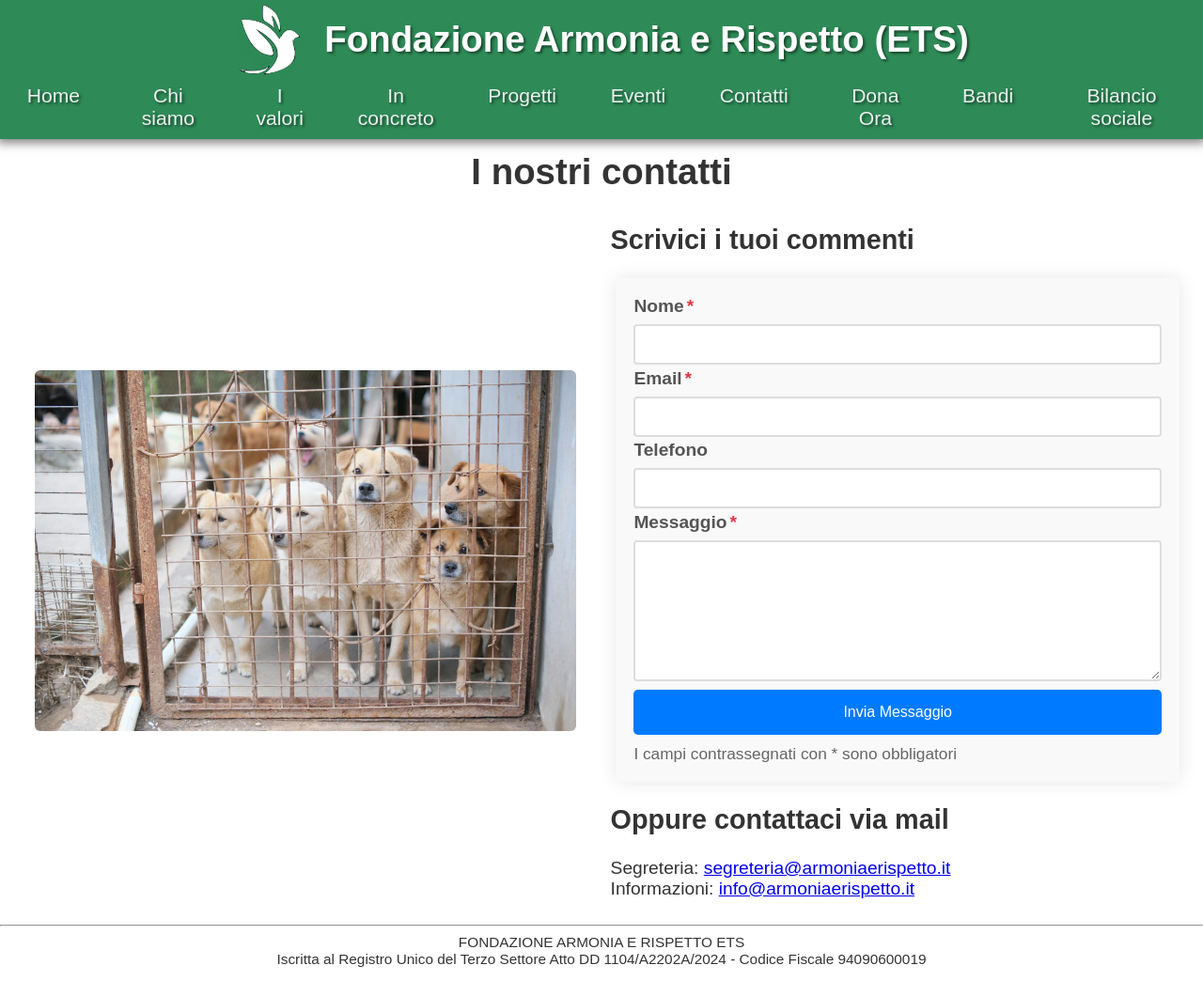
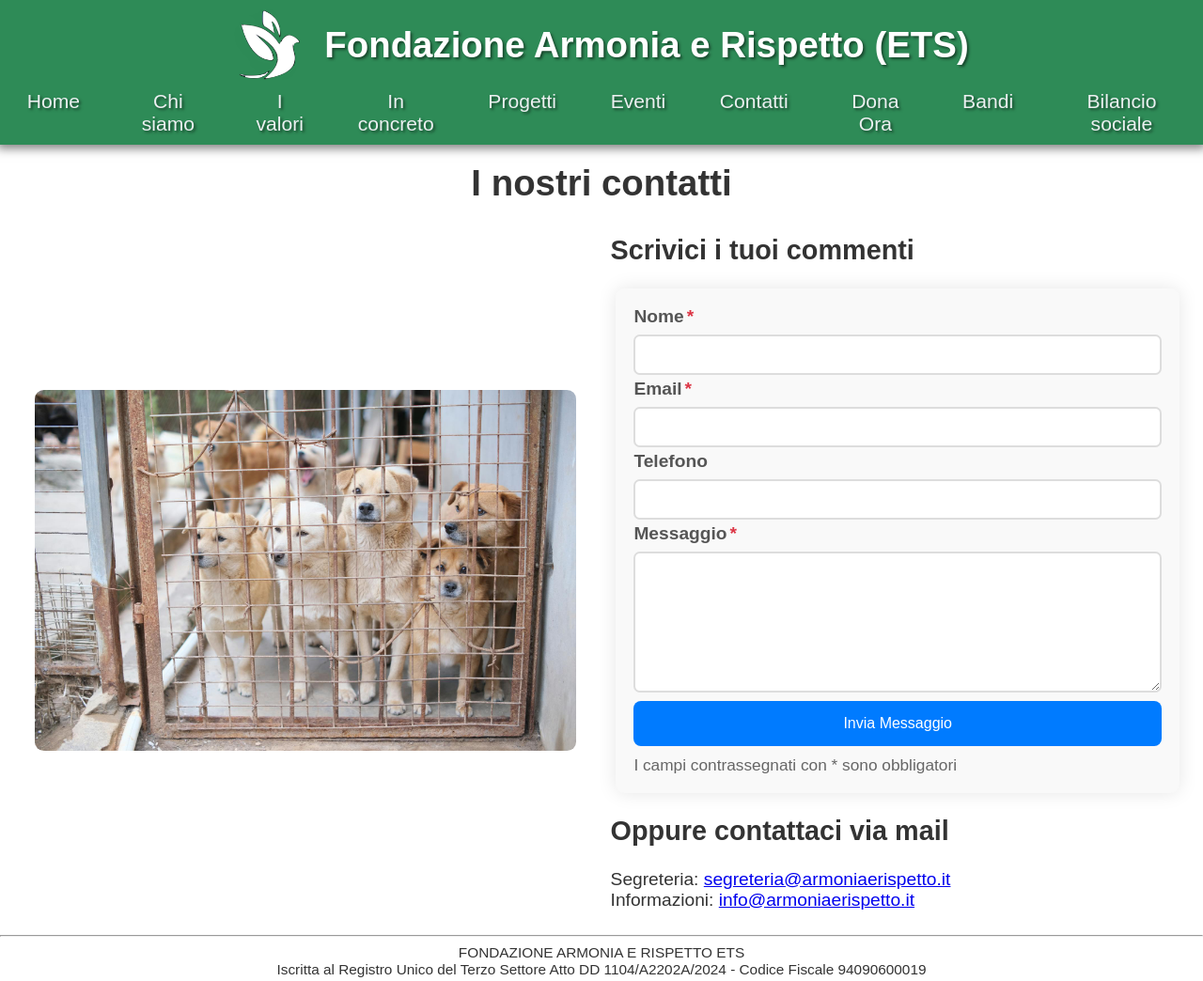
Before and after one commit to alexcucc/armoniaerispetto, a PHP site: page /contatti.php in a window 1280 px wide. Shown: the whole page at 94% size. Run offline with PHP 8.4, Linux system fonts and the light colour scheme.

Commit message:
display improvements

```diff
--- a/contatti.php
+++ b/contatti.php
@@ -17,7 +17,7 @@
           <div class="content">
             <img class="image" src="images/dogs.jpg">
           </div>
-          <div class="content">
+          <div class="content" style="display: block;">
             <h2>Scrivici i tuoi commenti</h2>
             <div class="contact-form-container">
               <form id="contactForm" class="contact-form">
--- a/eventi.php
+++ b/eventi.php
@@ -14,7 +14,7 @@
         </div>
         <div class="content-container">
           <div class="content">
-            <img class="image" src="images/leopard.jpg">
+            <img class="image" src="images/penguins.jpg">
           </div>
           <div class="content">
             In corso di aggiornamento.
--- a/styles.css
+++ b/styles.css
@@ -55,14 +55,14 @@ h1 {
 
 .page-button {
   display: block;
-  margin: 20px auto;
-  padding: 15px 30px;
+  margin: auto;
+  padding: 1em;
   font-size: 18px;
   font-weight: bold;
   color: #fff;
   background-color: #28a745; /* Green shade */
   border: none;
-  border-radius: 5px;
+  border-radius: 0.5em;
   cursor: pointer;
   transition: background-color 0.3s ease, transform 0.2s ease;
 }
@@ -106,7 +106,7 @@ h1 {
   text-decoration: none;
   font-size: 1.1rem;
   margin: 0.5rem 1rem;
-  border-radius: 0.3em;
+  border-radius: 0.5em;
   position: relative;
   text-align: center;
 }
@@ -135,27 +135,34 @@ footer {
   margin: 0.5em;
   align-items: center;
   justify-content: center;
+  height: 100%;
 }
 
 .content {
   flex: 1;
+  height: 100%;
+  display: flex;
+  flex-direction: column;
+  justify-content: center;
 }
 
 .main-image {
-  max-height: 30rem;
+  max-height: 50vh;
   max-width: 100%;
   display: block;
   margin: auto;
-  border-radius: 0.3em;
+  border-radius: 0.5em;
+  object-fit: contain;
 }
 
 .image {
   max-width: 30rem;
-  height: 100%;
-  width: 100%;
+  max-height: 30rem;
+  width: -webkit-fill-available;
   display: block;
   margin: auto;
-  border-radius: 0.3em;
+  border-radius: 0.5em;
+  object-fit: contain;
 }
 
 .hamburger-container {
@@ -182,7 +189,7 @@ footer {
   flex: 0;
   justify-content: center;
   align-items: center;
-  margin: 0.2em;
+  margin: 0.5em;
   margin-bottom: 0;
 }
 
@@ -191,7 +198,7 @@ footer {
   margin: 0 auto;
   padding: 0px;
   background-color: #f9f9f9;
-  border-radius: 0.3em;
+  border-radius: 0.5em;
   box-shadow: 0 0 20px rgba(0, 0, 0, 0.1);
 }
 
@@ -216,7 +223,7 @@ footer {
   width: 100%;
   padding: 12px;
   border: 2px solid #ddd;
-  border-radius: 0.3em;
+  border-radius: 0.5em;
   transition: border-color 0.3s ease;
 }
 
@@ -238,7 +245,7 @@ footer {
   background-color: #007bff;
   color: white;
   border: none;
-  border-radius: 0.3em;
+  border-radius: 0.5em;
   font-size: 16px;
   cursor: pointer;
   transition: background-color 0.3s ease;
```
